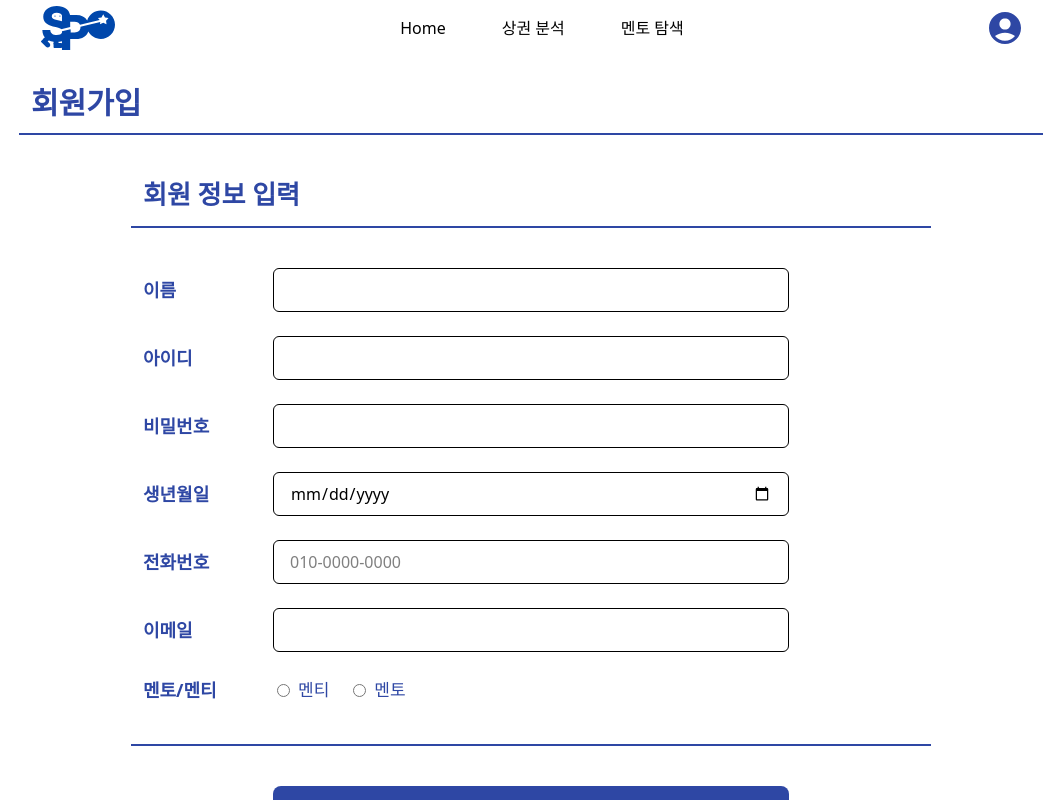
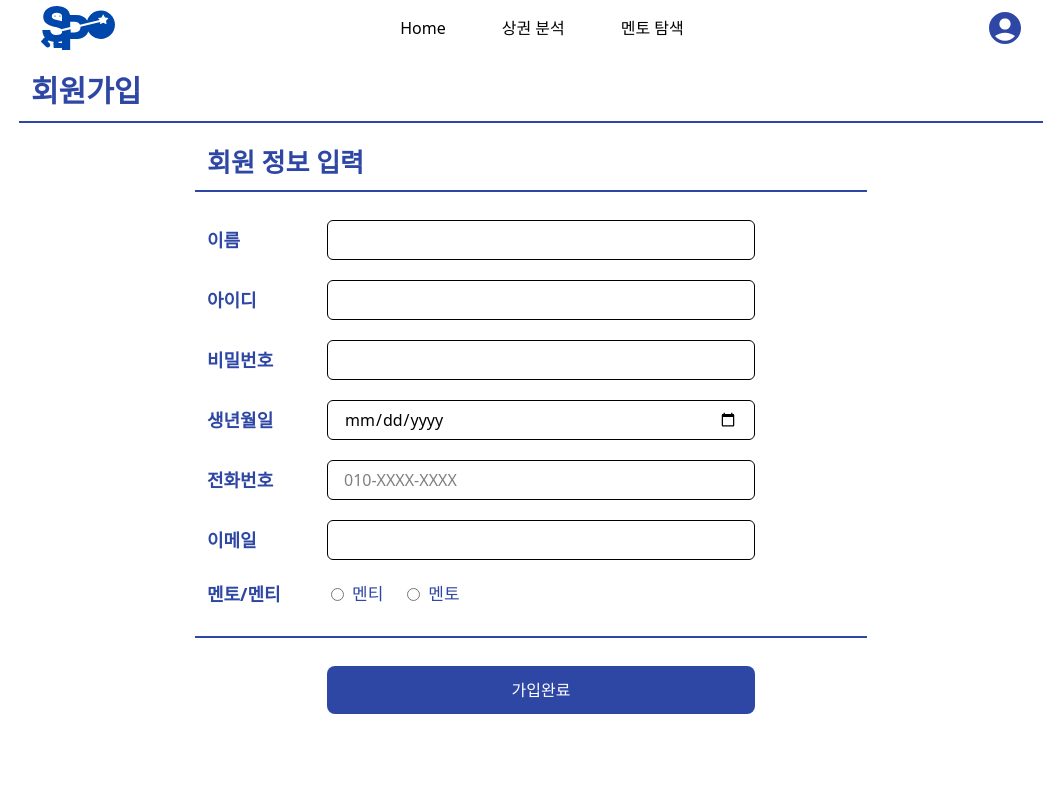
Before and after one commit to Likelion-YeungNam-Univ/13th-StartPoint-web, a React (Vite) app: page /signup in a window 1280 px wide. Shown: the top 800 px of the page, without its empty margins (109-1161 px from the left). Built offline with nearby package versions, Linux system fonts and the light colour scheme.

Commit message:
[Refac] 회원가입 피드백 (#88)
* 멘토 가입 제한

* 공백 입력 제한

* 전체적인 크기 수정

* 전체적인 크기 수정

```diff
--- a/src/pages/SignUp.jsx
+++ b/src/pages/SignUp.jsx
@@ -5,7 +5,7 @@ import useAuth from "../hooks/useAuth";
 
 const SignUp = () => {
   const inputClass =
-    "h-11 w-full border rounded-md px-4 bg-white focus:shadow-inner focus:outline-[#2E47A4] caret-[#2E47A4]";
+    "h-10 w-full border rounded-md px-4 bg-white focus:shadow-inner focus:outline-[#2E47A4] caret-[#2E47A4] invalid:focus:outline-red-500";
 
   const navigate = useNavigate();
   const { name, role } = useAuth();
@@ -41,27 +41,43 @@ const SignUp = () => {
     e.preventDefault();
     setError("");
 
-    const body = {
+    if (form.role === "mentor") {
+      alert("현재는 멘티만 가입 가능합니다.");
+      return;
+    }
+
+    const trimmedForm = {
       name: form.name.trim(),
-      birth: form.birth,
+      birth: form.birth.trim(),
       email: form.email.trim(),
       userId: form.userId.trim(),
-      password: form.password,
-      role: form.role,
+      password: form.password.trim(),
+      role: form.role.trim(),
       phone: form.phone.trim(),
     };
 
     if (
-      !form.name ||
-      !form.password ||
-      !form.birth ||
-      !form.phone ||
-      !form.email ||
-      !form.role
+      !trimmedForm.name ||
+      !trimmedForm.userId ||
+      !trimmedForm.password ||
+      !trimmedForm.birth ||
+      !trimmedForm.phone ||
+      !trimmedForm.email ||
+      !trimmedForm.role
     ) {
-      setError("모든 필수 항목을 입력해 주세요.");
+      setError("모든 항목을 입력해 주세요. (공백 입력으로 가입은 제한됩니다.)");
       return;
     }
+
+    const body = {
+      name: trimmedForm.name,
+      birth: trimmedForm.birth,
+      email: trimmedForm.email,
+      userId: trimmedForm.userId,
+      password: trimmedForm.password,
+      role: trimmedForm.role,
+      phone: trimmedForm.phone,
+    };
 
     setLoading(true);
     try {
@@ -84,18 +100,15 @@ const SignUp = () => {
   }
 
   return (
-    // 상단 NavBar 64px 가정: 화면 중앙 배치
-    <div className="w-full max-w-7xl mx-auto px-4 min-h-[calc(100vh-64px)]">
-      <h1 className="w-full max-w-5xl mx-auto mt-4 text-[30px] text-[#2E47A4] font-bold px-3 py-2 border-b-2 border-[#2E47A4]">
+    <div className="w-full max-w-7xl mx-auto px-4 min-h-[calc(100vh-56px)]">
+      <h1 className="w-full max-w-5xl mx-auto text-[30px] text-[#2E47A4] font-bold px-3 pt-3 py-2 border-b-2 border-[#2E47A4]">
         회원가입
       </h1>
 
-      {/* 폼 덩어리 자체를 화면 중앙으로 */}
-      <div className="w-full max-w-4xl place-self-center ">
+      <div className="w-full max-w-3xl place-self-center ">
         <form onSubmit={onSubmit}>
-          {/* 3열: [라벨 120px] [입력칸] [유령 칼럼 120px]  */}
-          <div className="grid grid-cols-[110px_minmax(0,1fr)_110px] gap-x-8 gap-y-6 items-center py-10 px-12">
-            <h2 className="col-span-3 text-[26px] text-[#2E47A4] font-semibold px-3 pb-3 mb-4 border-b-2 border-[#2E47A4]">
+          <div className="grid grid-cols-[100px_minmax(0,1fr)_80px] gap-x-8 gap-y-5 items-center py-3 px-12">
+            <h2 className="col-span-3 text-[26px] text-[#2E47A4] font-semibold px-3 py-2 mb-2 border-b-2 border-[#2E47A4]">
               회원 정보 입력
             </h2>
             {/* 이름 */}
@@ -184,13 +197,14 @@ const SignUp = () => {
               id="phone"
               type="tel"
               name="phone"
-              placeholder="010-0000-0000"
+              placeholder="010-XXXX-XXXX"
               value={form.phone}
               onChange={onChange}
               className={inputClass}
               autoComplete="tel"
               inputMode="numeric"
-              pattern="^(01[016789])[-]?\d{3,4}[-]?\d{4}$"
+              pattern="^010-\d{4}-\d{4}$"
+              title="올바른 전화번호 형식을 입력해주세요 (010-4자리-4자리)"
               required
             />
             <div className="block" aria-hidden />
@@ -206,11 +220,12 @@ const SignUp = () => {
               id="email"
               type="email"
               name="email"
-              pattern="[a-z0-9._%+\-]+@[a-z0-9.\-]+\.[a-z]{2,}$"
               value={form.email}
               onChange={onChange}
               className={inputClass}
               autoComplete="email"
+              pattern="[a-z0-9._%+\-]+@[a-z0-9.\-]+\.[a-z]{2,}$"
+              title="올바른 이메일 형식을 입력해주세요 (예: example@domain.com)"
               required
             />
             <div className="block" aria-hidden />
@@ -249,10 +264,9 @@ const SignUp = () => {
             </div>
             <div className="block" aria-hidden />
 
-            {/* 구분선: 전체 열 가로지름 */}
-            <div className="col-span-3 my-4 border-b-2 border-[#2E47A4]" />
+            <div className="col-span-3 my-2 border-b-2 border-[#2E47A4]" />
 
-            {/* 버튼: 같은 그리드의 2열(입력칸 폭 그대로) */}
+            {/* 버튼 */}
             <div className="col-start-2">
               <button
                 type="submit"
```
